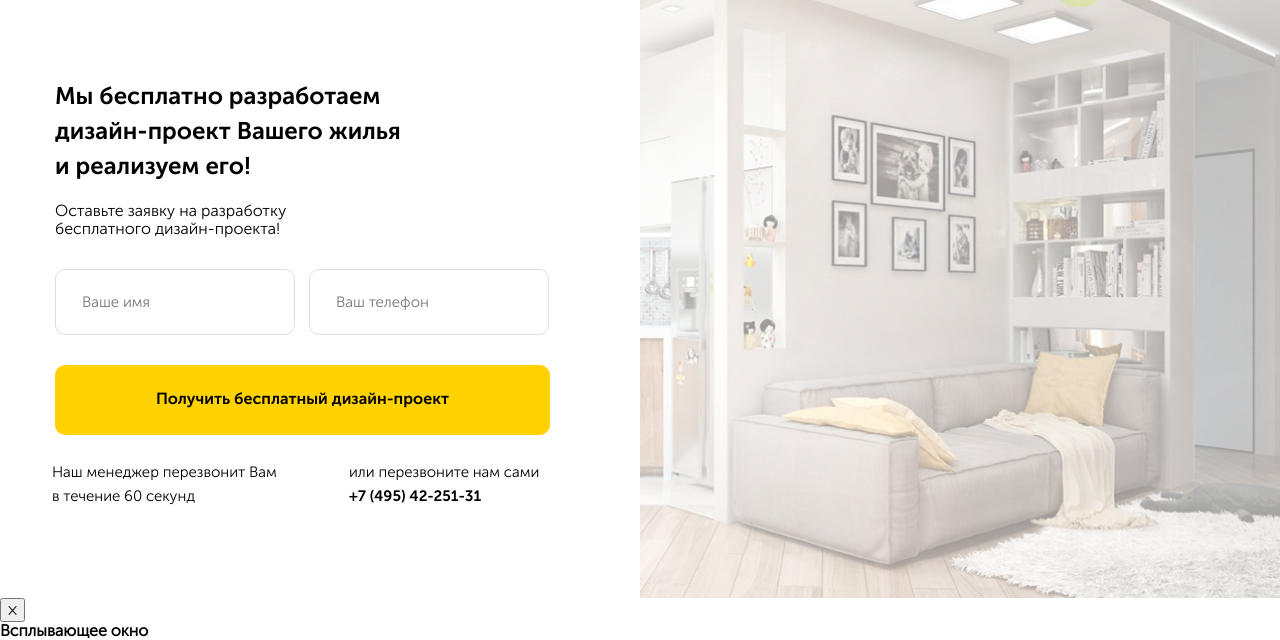
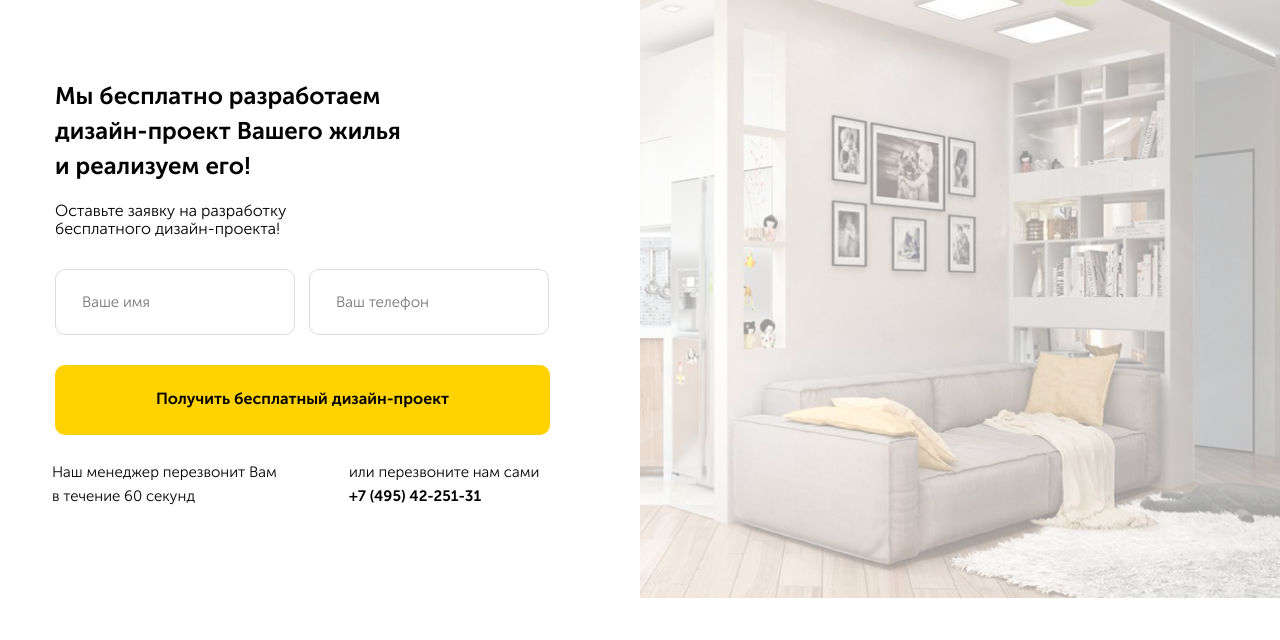
Before and after one commit to dquizi/Alphabet, a PHP site: page / in a window 1280 px wide. Shown: the part 679-1319 px from the top of the page. After the commit the page ends 1277 px from the top, so only its background shows below. Run offline with PHP 8.4, Linux system fonts and the light colour scheme.

Commit message:
Добавил модальное окно

```diff
--- a/Alphabet/src/css/style.css
+++ b/Alphabet/src/css/style.css
@@ -540,4 +540,37 @@ img {
     margin-top: 7px;
   }
 }
+
+/*Стили для модального окна*/
+.modal {
+  position: fixed;
+  left: 0;
+  top: 0;
+  width: 100%;
+  height: 100%;
+  background-color: rgba(0, 0, 0, 0.5);
+  display: none;
+}
+
+.modal_active {
+  display: -webkit-box;
+  display: -ms-flexbox;
+  display: flex;
+}
+
+.modal-dialog {
+  margin: auto;
+  max-width: 450px;
+  width: 90%;
+  min-width: 200px;
+  background-color: #fff;
+  padding: 40px;
+  position: relative;
+}
+
+.modal-dialog__close {
+  position: absolute;
+  top: 0;
+  right: 0;
+}
 /*# sourceMappingURL=style.css.map */
--- a/Alphabet/src/index.html
+++ b/Alphabet/src/index.html
@@ -22,7 +22,7 @@
             <span class="navbar__address">Калуга, Москва, МО</span>
             <a href="tel:+7(495)42-3251-31" class="navbar__phone">+7 (495) 42-251-31</a>
           </div>
-          <button class="button navbar__button">Перезвоните мне</button>
+          <button class="button navbar__button" id="button">Перезвоните мне</button>
         </div>
         <!-- /.navbar__info -->
       </div>
@@ -111,9 +111,9 @@
     <!-- /.offer -->
   </main>
 
-  <div class="modal">
+  <div class="modal" id="modal">
     <div class="modal-dialog">
-      <button class="modal-dialog__close">&times;</button>
+      <button class="modal-dialog__close" id="close">&times;</button>
       <h4 class="modal-dialog__title">
         Всплывающее окно
       </h4>
@@ -121,5 +121,7 @@
     <!-- /.modal-dialog -->
   </div>
   <!-- /.modal -->
+
+  <script src="js/main.js"></script>
 </body>
 </html>
--- /dev/null
+++ b/Alphabet/src/js/main.js
@@ -0,0 +1,11 @@
+var button = document.querySelector('#button');
+var modal = document.querySelector('#modal');
+var close = document.querySelector('#close')
+
+button.addEventListener('click', function() {
+modal.classList.add('modal_active');
+});
+
+close.addEventListener('click', function() {
+	modal.classList.remove('modal_active');
+});
--- /dev/null
+++ b/Alphabet/src/sass/blocks/_modal.sass
@@ -0,0 +1,22 @@
+.modal
+	position: fixed
+	left: 0
+	top: 0
+	width: 100%
+	height: 100%
+	background-color: rgba(#000, 0.5)
+	display: none
+	&_active
+		display: flex
+	&-dialog
+		margin: auto
+		max-width: 450px
+		width: 90%
+		min-width: 200px
+		background-color: #fff
+		padding: 40px
+		position: relative
+		&__close
+			position: absolute
+			top: 0
+			right: 0
--- a/Alphabet/src/sass/style.sass
+++ b/Alphabet/src/sass/style.sass
@@ -9,3 +9,5 @@
 @import 'blocks/offer'
 /*Cтили для "подвала" offer*/
 @import 'blocks/under'
+/*Стили для модального окна*/
+@import 'blocks/modal'
```
Also changed, not shown: 1 other file.
